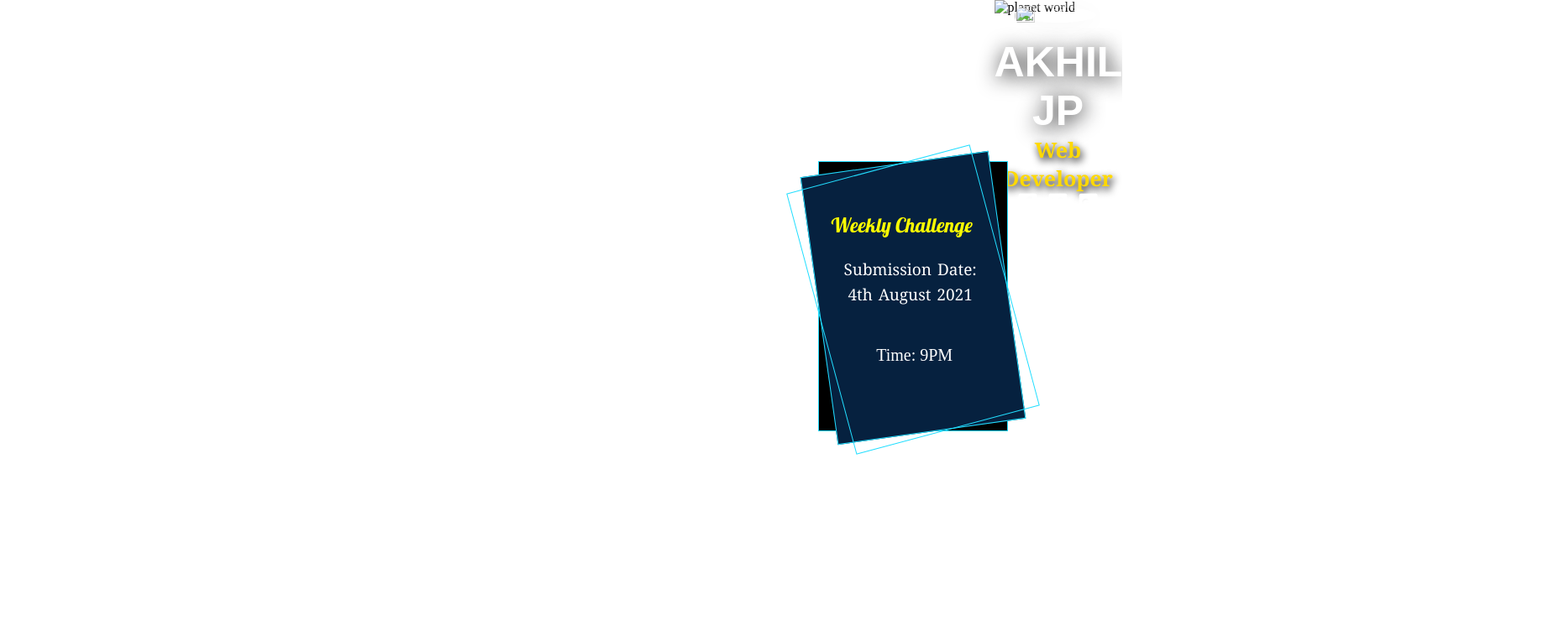
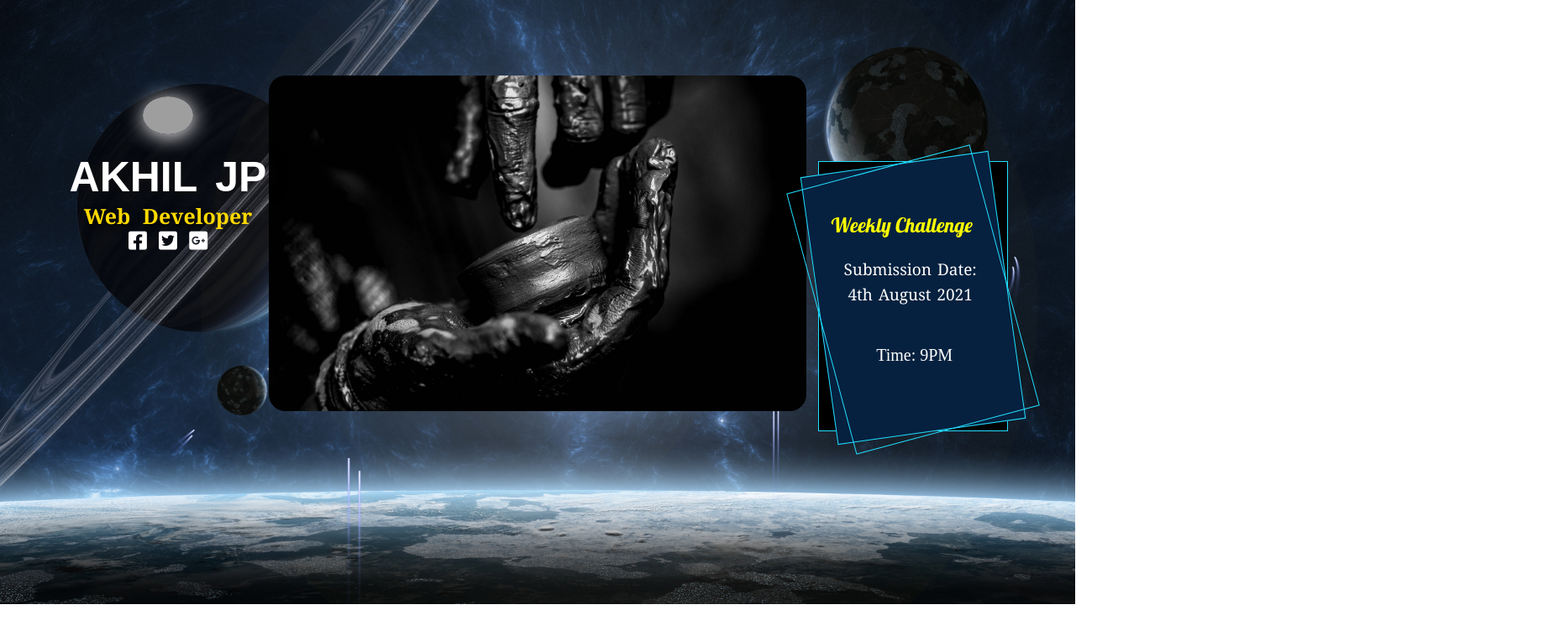
Before and after one commit to akhilakku008/ProfileCreation_ICT, a plain HTML site: page index.html in a window 1280 px wide. Shown: the whole page at 84% size, 1856 px wide, since content can reach past the window. Drawn offline with Linux system fonts and the light colour scheme; the site is published under a folder, as on GitHub Pages, so addresses that start at the root find nothing.

Commit message:
index.html edited
' / ' Slash removed

```diff
--- a/index.html
+++ b/index.html
@@ -19,10 +19,10 @@
 
         <div class="profile_card">
 
-            <img src="/images/el-6494302_1920.jpg">
+            <img src="images/el-6494302_1920.jpg">
         </div>
             <div class="profile_icon">
-                <img src="/images/1595314802757-2.jpeg" alt="profile icon">
+                <img src="images/1595314802757-2.jpeg" alt="profile icon">
                 <br><br>
 
             <div class="content">
@@ -40,7 +40,7 @@
 
 
     <!-- <div class="head_img"> -->
-        <img src="/images/bg_main.jpeg" alt="planet world" class="bg_main">
+        <img src="images/bg_main.jpeg" alt="planet world" class="bg_main">
     <!-- </div> -->
 
 </div>
```
